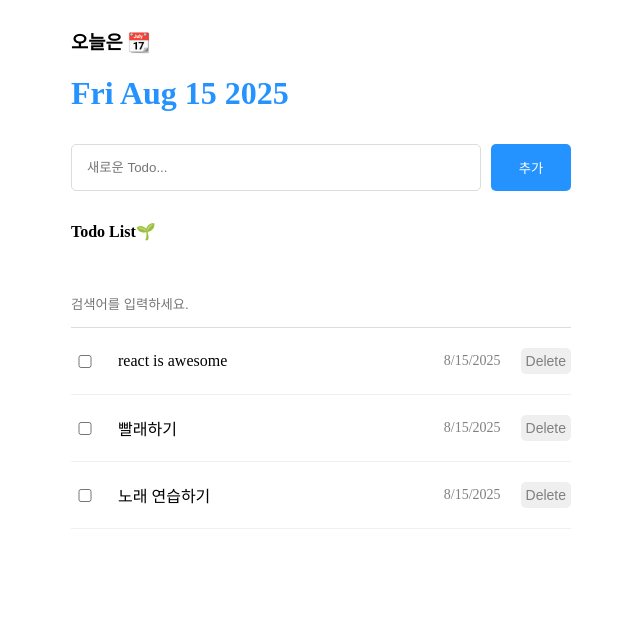
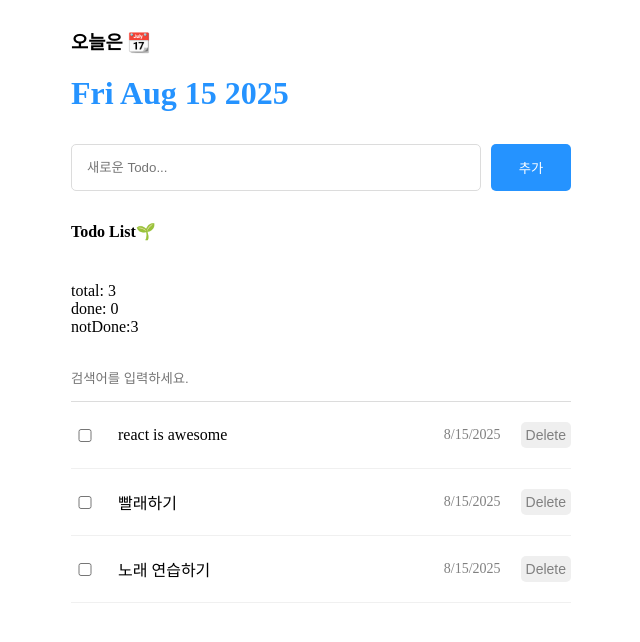
Before and after one commit to zidol/react_section8, a React (Vite) app: page / in a window 1280 px wide. Shown: the top 642 px of the page, without its empty margins (319-959 px from the left). Built offline with nearby package versions, Linux system fonts and the light colour scheme.

Commit message:
Feat : useMemo와 연산 최적화

```diff
--- a/src/components/List.jsx
+++ b/src/components/List.jsx
@@ -1,11 +1,10 @@
 import "./List.css";
 import TodoItem from "./TodoItem";
-import { useState } from "react";
+import { useState, useMemo } from "react";
 const List = ({ todos, onUpdate, onDeleate }) => {
   const [search, setSearch] = useState("");
 
   const onChangeSearch = (e) => {
-    console.log(e.target.value);
     setSearch(e.target.value);
   };
 
@@ -20,9 +19,24 @@
 
   const filteredDotos = getFilteredData();
 
+  const { totalCount, doneCount, notDoneCount } = useMemo(() => {
+    console.log("getAnalyzeData 호출!!");
+    const totalCount = todos.length;
+    const doneCount = todos.filter((todo) => todo.isDone).length;
+    const notDoneCount = totalCount - doneCount;
+    return { totalCount, doneCount, notDoneCount };
+  }, [todos]);
+  //의존성 배열 : deps
+
+  // const { totalCount, doneCount, notDoneCount } = getAnalyyzeData();
   return (
     <div className="List">
       <h4>Todo List🌱</h4>
+      <div>
+        <div>total: {totalCount}</div>
+        <div>done: {doneCount} </div>
+        <div>notDone:{notDoneCount}</div>
+      </div>
       <input
         value={search}
         onChange={onChangeSearch}
```
